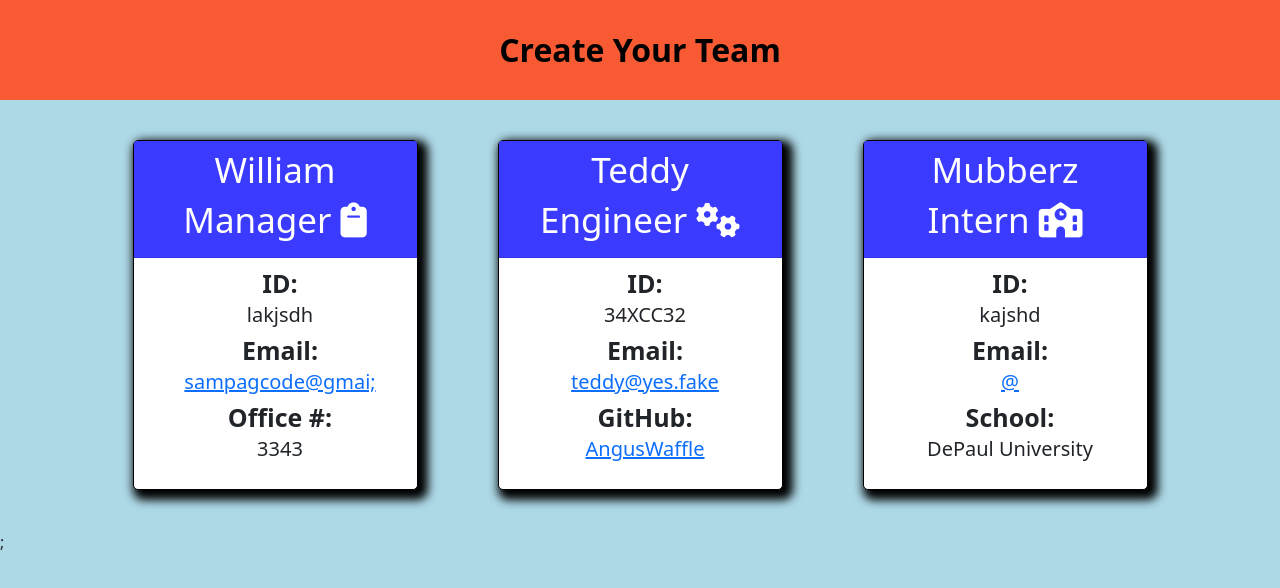
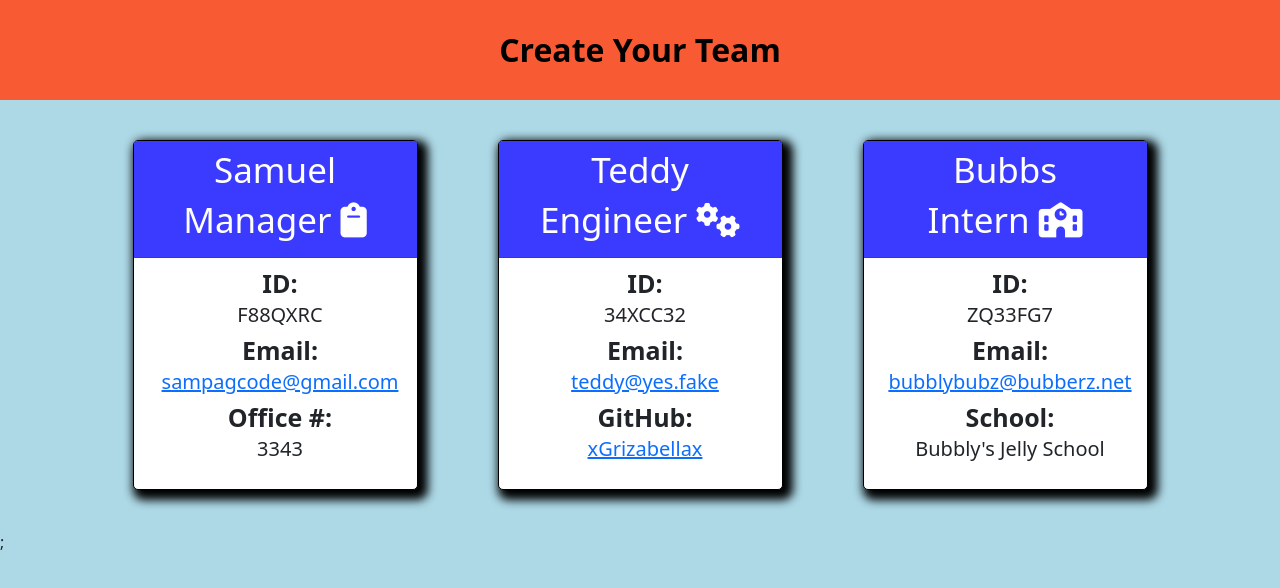
Before and after one commit to xGrizabellax/team-profile-generator, a website: page index.html in a window 1280 px wide. Drawn offline with nearby package versions, Linux system fonts and the light colour scheme.

Commit message:
finished html

```diff
--- a/index.html
+++ b/index.html
@@ -27,7 +27,7 @@
 
 <section class='col-3 card'>
 <div class='card-header'>
-    <h1 class='name'>William</h1>
+    <h1 class='name'>Samuel</h1>
     <h1 class='role'>Manager
                     <i class="fas fa-clipboard"></i>
                     </h1>
@@ -35,10 +35,10 @@
 <div class='container card-body'>
     <div class='row'>
         <h2 class='col-12 id'>ID:
-            <h3 class='col-12'>lakjsdh</h3>
+            <h3 class='col-12'>F88QXRC</h3>
         </h2>
         <h2 class='col-12 email'>Email:
-            <h3 class='col-12'><a href='mailto:sampagcode@gmai;'>sampagcode@gmai;</a></h3>
+            <h3 class='col-12'><a href='mailto:sampagcode@gmai;'>sampagcode@gmail.com</a></h3>
         </h2>
         <h2 class='col-12 fifth'>Office #:
                         <h3 class='col-12'>3343</h3>
@@ -64,7 +64,7 @@
             <h3 class='col-12'><a href='mailto:teddy@yes.fake'>teddy@yes.fake</a></h3>
         </h2>
         <h2 class='col-12 fifth'>GitHub:
-                        <h3 class='col-12'><a href='AngusWaffle'>AngusWaffle</a></h3>
+                        <h3 class='col-12'><a href='AngusWaffle'>xGrizabellax</a></h3>
                         </h2>
 
     </div>
@@ -73,7 +73,7 @@
 
 <section class='col-3 card'>
 <div class='card-header'>
-    <h1 class='name'>Mubberz</h1>
+    <h1 class='name'>Bubbs</h1>
     <h1 class='role'>Intern
                     <i class="fas fa-school"></i>
                     </h1>
@@ -81,13 +81,13 @@
 <div class='container card-body'>
     <div class='row'>
         <h2 class='col-12 id'>ID:
-            <h3 class='col-12'>kajshd</h3>
+            <h3 class='col-12'>ZQ33FG7</h3>
         </h2>
         <h2 class='col-12 email'>Email:
-            <h3 class='col-12'><a href='mailto:@'>@</a></h3>
+            <h3 class='col-12'><a href='mailto:@'>bubblybubz@bubberz.net</a></h3>
         </h2>
         <h2 class='col-12 fifth'>School:
-                        <h3 class='col-12'>DePaul University</h3>
+                        <h3 class='col-12'>Bubbly's Jelly School</h3>
                         </h2>
 
     </div>
```
